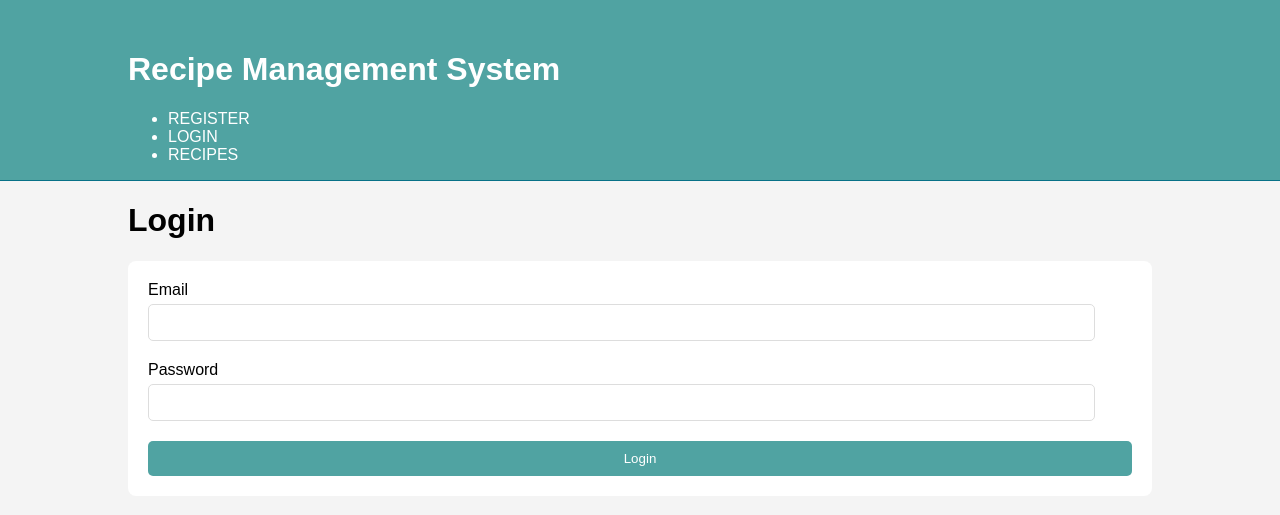
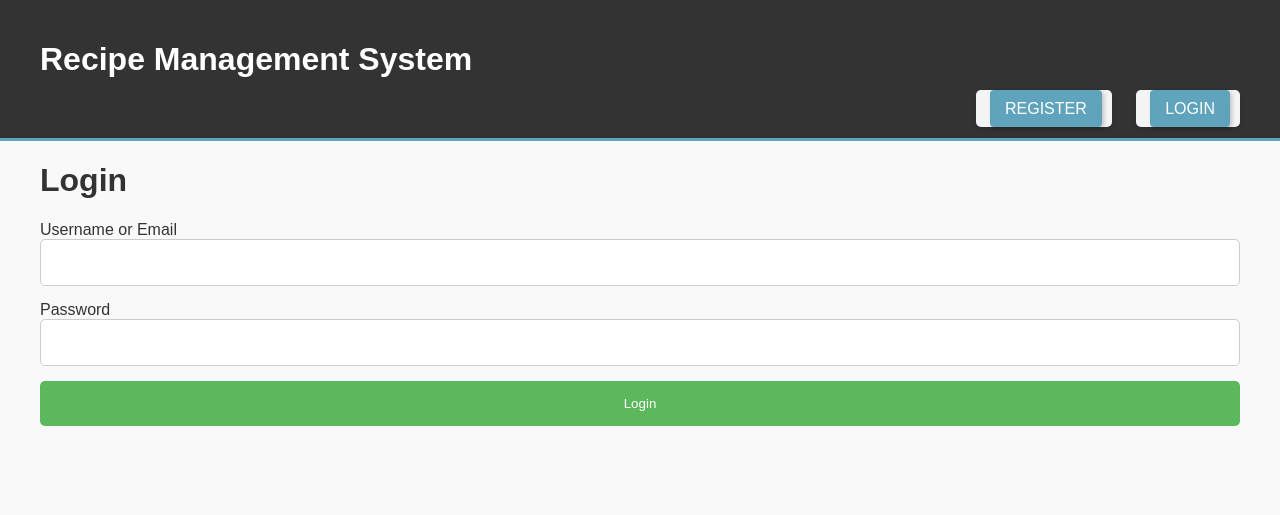
Before and after one commit to daredevilx616/Recipe-Management-System, a Flask app: page /login in a window 1280 px wide. Shown: the top 515 px of the page. Run offline with Flask 3, Linux system fonts and the light colour scheme; some libraries are stand-ins or nearby versions.

Commit message:
adds a lot

```diff
--- a/app.py
+++ b/app.py
@@ -1,52 +1,89 @@
 # app.py
-from flask import Flask, render_template, url_for, redirect, flash
+from flask import Flask, render_template, url_for, redirect, flash, session, request
 from flask_sqlalchemy import SQLAlchemy
+from werkzeug.security import generate_password_hash, check_password_hash
 from forms import RegistrationForm, LoginForm
-from models import db, Users, Recipes  # Ensure models.py is correctly referenced
+from models import db, Users, Recipes
 
 app = Flask(__name__)
-app.config['SECRET_KEY'] = 'a8a38fdf63a53366e21a1c5576d55929'  # Needed for CSRF protection in forms
+app.config['SECRET_KEY'] = 'a8a38fdf63a53366e21a1c5576d55929'
 app.config['SQLALCHEMY_DATABASE_URI'] = 'sqlite:///recipe_management.db'
 app.config['SQLALCHEMY_TRACK_MODIFICATIONS'] = False
 
-# Initialize SQLAlchemy with Flask app
 db.init_app(app)
 
-# IMPORTANT: This step ensures that your Flask app is able to create/use database tables appropriately
-# Especially relevant when running the app for the first time or if there are model changes
 with app.app_context():
     db.create_all()
 
 @app.route("/")
 def home():
-    # return "Welcome to the Recipe Management System!"
     return render_template("base.html")
 
 @app.route("/register", methods=['GET', 'POST'])
 def register():
+    if 'username' in session:
+        return redirect(url_for('home'))
     form = RegistrationForm()
-    if form.validate_on_submit():
-        hashed_password = form.password.data  # Implement password hashing here
-        user = Users(Username=form.username.data, Email=form.email.data, Password=hashed_password)
-        db.session.add(user)
-        db.session.commit()
-        flash('Account created! You are now able to log in', 'success')
-        return redirect(url_for('login'))
+    try:
+        if form.validate_on_submit():
+            user = Users(Username=form.username.data, Email=form.email.data, Password=form.password.data)
+            db.session.add(user)
+            db.session.commit()
+            flash('Account created! You are now able to log in', 'success')
+            return redirect(url_for('login'))
+        else:
+            print(form.errors)
+    except Exception as e:
+        db.session.rollback()
+        flash('Error creating user: ' + str(e), 'danger')
     return render_template('register.html', title='Register', form=form)
 
 @app.route("/login", methods=['GET', 'POST'])
 def login():
+    if 'username' in session:
+        return redirect(url_for('home'))
     form = LoginForm()
     if form.validate_on_submit():
-        # Placeholder for login logic, ensure to check user credentials against the database
-        flash('You have been logged in!', 'success')
-        return redirect(url_for('home'))
+        user = Users.query.filter((Users.Username == form.login_field.data) | (Users.Email == form.login_field.data)).first()
+        if user and user.Password == form.password.data:
+            session['username'] = user.Username
+            flash('You have been logged in!', 'success')
+            return redirect(url_for('home'))
+        else:
+            flash('Login Unsuccessful. Please check login info and password', 'danger')
     return render_template('login.html', title='Login', form=form)
+
+@app.route("/logout")
+def logout():
+    session.pop('username', None)
+    flash('You have been logged out. Log back in to continue.', 'success')
+    return redirect(url_for('home'))
+
+@app.route("/recipes/search")
+def search_recipes():
+    query = request.args.get('query', '')
+    recipes = Recipes.query.filter(Recipes.Title.like('%{}%'.format(query))).all()
+    return render_template('recipes.html', recipes=recipes)
 
 @app.route("/recipes")
 def recipes():
-    recipes = Recipes.query.all()  # Fetches all recipes for demonstration
+    recipes = Recipes.query.all()
     return render_template('recipes.html', recipes=recipes)
+
+@app.route("/profile", methods=['GET', 'POST'])
+def profile():
+    if 'username' not in session:
+        flash('Please login to view this page.', 'warning')
+        return redirect(url_for('login'))
+
+    user = Users.query.filter_by(Username=session['username']).first()
+    if request.method == 'POST':
+        # Update user profile logic goes here
+        # user.name = request.form['name']
+        # db.session.commit()
+        flash('Your profile has been updated.', 'success')
+
+    return render_template('profile.html', user=user)
 
 if __name__ == '__main__':
     app.run(debug=True)
--- a/forms.py
+++ b/forms.py
@@ -10,6 +10,6 @@ class RegistrationForm(FlaskForm):
     submit = SubmitField('Sign Up')
 
 class LoginForm(FlaskForm):
-    email = StringField('Email', validators=[DataRequired(), Email()])
+    login_field = StringField('Username or Email', validators=[DataRequired()])
     password = PasswordField('Password', validators=[DataRequired()])
     submit = SubmitField('Login')
--- /dev/null
+++ b/static/js/app.js
@@ -0,0 +1,15 @@
+function searchRecipes() {
+    let input = document.getElementById('searchInput');
+    let filter = input.value.toUpperCase();
+    let ul = document.getElementById('recipeList');
+    let li = ul.getElementsByTagName('li');
+
+    for (let i = 0; i < li.length; i++) {
+        let txtValue = li[i].textContent || li[i].innerText;
+        if (txtValue.toUpperCase().indexOf(filter) > -1) {
+            li[i].style.display = "";
+        } else {
+            li[i].style.display = "none";
+        }
+    }
+}
--- a/static/styles.css
+++ b/static/styles.css
@@ -1,58 +1,134 @@
-/* style.css */
+/* General body styles */
 body {
-    font-family: Arial, sans-serif;
+    font-family: 'Arial', sans-serif;
     margin: 0;
     padding: 0;
-    background-color: #f4f4f4;
+    background-color: #f9f9f9;
+    color: #333;
 }
 
+/* Container styling */
 .container {
-    width: 80%;
+    max-width: 1200px;
     margin: auto;
-    overflow: hidden;
+    padding: 0 15px;
 }
 
+/* Header styling */
 header {
-    background: #50a3a2;
-    color: #ffffff;
-    padding-top: 30px;
-    min-height: 70px;
-    border-bottom: #077187 1px solid;
+    background: #333;
+    color: #fff;
+    padding: 20px 0;
+    border-bottom: #60a3bc 3px solid;
 }
 
 header a {
-    color: #ffffff;
+    color: #fff;
     text-decoration: none;
     text-transform: uppercase;
     font-size: 16px;
 }
 
-form {
-    margin-top: 20px;
-    background: #ffffff;
-    padding: 20px;
-    border-radius: 8px;
+/* Navigation bar styling */
+nav {
+    text-align: right;
+    padding: 0;
 }
 
-input[type="text"], input[type="email"], input[type="password"] {
-    width: 94%;
-    padding: 10px;
-    margin-top: 5px;
-    margin-bottom: 20px;
-    border: 1px solid #ddd;
-    border-radius: 5px;
+nav ul {
+    margin: 0;
+    padding: 0;
+    list-style: none;
+    display: inline-block; /* for vertical alignment with the title */
 }
 
+nav ul li {
+    display: inline;
+    margin-left: 20px;
+}
+
+nav ul li a {
+    padding: 10px 15px;
+    background: #60a3bc; /* Adjust the color to your preference */
+    border-radius: 4px;
+    color: white;
+    margin-left: 4px;
+    transition: background 0.3s ease;
+    box-shadow: 2px 2px 4px rgba(0, 0, 0, 0.2); /* Add a subtle shadow */
+}
+
+nav ul li a:hover, nav ul li a.active {
+    background: #3c6382; /* Darker shade for hover state */
+    text-decoration: none;
+}
+
+/* Main content area styling */
+ul {
+    list-style-type: none;
+    padding: 0;
+}
+
+li {
+    background: #f4f4f4;
+    margin-bottom: 5px;
+    border-radius: 5px;
+    padding: 10px;
+    box-shadow: 0 2px 4px rgba(0, 0, 0, 0.1); /* Add subtle shadows to lift elements */
+}
+
+input[type="text"],
+input[type="email"],
+input[type="password"],
+button,
 input[type="submit"] {
     width: 100%;
-    background: #50a3a2;
-    color: #ffffff;
-    border: 0;
-    padding: 10px;
-    cursor: pointer;
+    padding: 15px;
+    margin-bottom: 15px;
     border-radius: 5px;
+    border: 1px solid #ccc;
+    box-sizing: border-box; /* Include padding and border in the element's total width and height */
 }
 
-input[type="submit"]:hover {
-    background: #077187;
+input[type="submit"], button {
+    background-color: #5cb85c;
+    color: white;
+    border: none;
+    cursor: pointer;
+    transition: background-color 0.3s ease;
 }
+
+input[type="submit"]:hover, button:hover {
+    background-color: #4cae4c;
+}
+
+/* Responsive styling */
+@media only screen and (max-width: 768px) {
+    .container {
+        width: 95%;
+        padding: 0;
+    }
+    header h1, nav {
+        text-align: center;
+    }
+    nav ul {
+        float: none;
+        padding: 0;
+    }
+    nav ul li {
+        display: block;
+        margin: 10px 0;
+    }
+    nav ul li a {
+        display: block;
+        margin: auto; /* Center buttons */
+        width: 80%; /* Set a fixed width for mobile */
+    }
+    /* Ensure that form elements are not too wide on mobile */
+    input[type="text"],
+    input[type="email"],
+    input[type="password"],
+    button,
+    input[type="submit"] {
+        width: 100%;
+    }
+}
--- a/templates/base.html
+++ b/templates/base.html
@@ -2,24 +2,43 @@
 <html lang="en">
 <head>
     <meta charset="UTF-8">
-    <title>{% block title %}{% endblock %} - Recipe Management System</title>
+    <meta name="viewport" content="width=device-width, initial-scale=1.0">
+    <title>{% block title %}{% endblock %} | Recipe Management System</title>
     <link rel="stylesheet" href="{{ url_for('static', filename='styles.css') }}">
+    <script src="{{ url_for('static', filename='js/app.js') }}" defer></script>
 </head>
 <body>
     <header>
         <div class="container">
             <h1>Recipe Management System</h1>
             <nav>
-                <ul>
-                    <li><a href="{{ url_for('register') }}">Register</a></li>
-                    <li><a href="{{ url_for('login') }}">Login</a></li>
-                    <li><a href="{{ url_for('recipes') }}">Recipes</a></li>
+                <ul class="nav">
+                    {% if 'username' in session %}
+                        <li class="nav-item"><a class="nav-link text-light" href="{{ url_for('profile') }}">Profile</a></li>
+                        <li class="nav-item"><a class="nav-link text-light" href="{{ url_for('logout') }}">Logout</a></li>
+                        <li class="nav-item"><a class="nav-link text-light" href="{{ url_for('recipes') }}">Recipes</a></li>
+                    {% else %}
+                        <li class="nav-item"><a class="nav-link text-light" href="{{ url_for('register') }}">Register</a></li>
+                        <li class="nav-item"><a class="nav-link text-light" href="{{ url_for('login') }}">Login</a></li>
+                    {% endif %}
                 </ul>
             </nav>
         </div>
     </header>
-    <div class="container">
+    <div class="container mt-4">
+        {% with messages = get_flashed_messages(with_categories=true) %}
+            {% if messages %}
+                {% for category, message in messages %}
+                    <div class="alert alert-{{ category }}">{{ message }}</div>
+                {% endfor %}
+            {% endif %}
+        {% endwith %}
+
         {% block content %}{% endblock %}
     </div>
+
+    <script src="https://code.jquery.com/jquery-3.5.1.slim.min.js"></script>
+    <script src="https://cdn.jsdelivr.net/npm/@popperjs/core@2.9.2/dist/umd/popper.min.js"></script>
+    <script src="https://stackpath.bootstrapcdn.com/bootstrap/4.5.2/js/bootstrap.min.js"></script>
 </body>
 </html>
--- a/templates/login.html
+++ b/templates/login.html
@@ -3,7 +3,7 @@
     <h1>Login</h1>
     <form method="POST">
         {{ form.hidden_tag() }}
-        {{ form.email.label }} {{ form.email() }}
+        {{ form.login_field.label }} {{ form.login_field() }}
         {{ form.password.label }} {{ form.password() }}
         {{ form.submit() }}
     </form>
--- a/templates/recipes.html
+++ b/templates/recipes.html
@@ -1,7 +1,9 @@
 {% extends "base.html" %}
+
 {% block content %}
     <h1>Recipes</h1>
-    <ul>
+    <input type="text" id="searchInput" placeholder="Search recipes..." onkeyup="searchRecipes()">
+    <ul id="recipeList">
         {% for recipe in recipes %}
             <li>{{ recipe.Title }}</li>
         {% endfor %}
```
Also changed, not shown: templates/profile.html (added, +13 -0 lines), instance/recipe_management.db.
